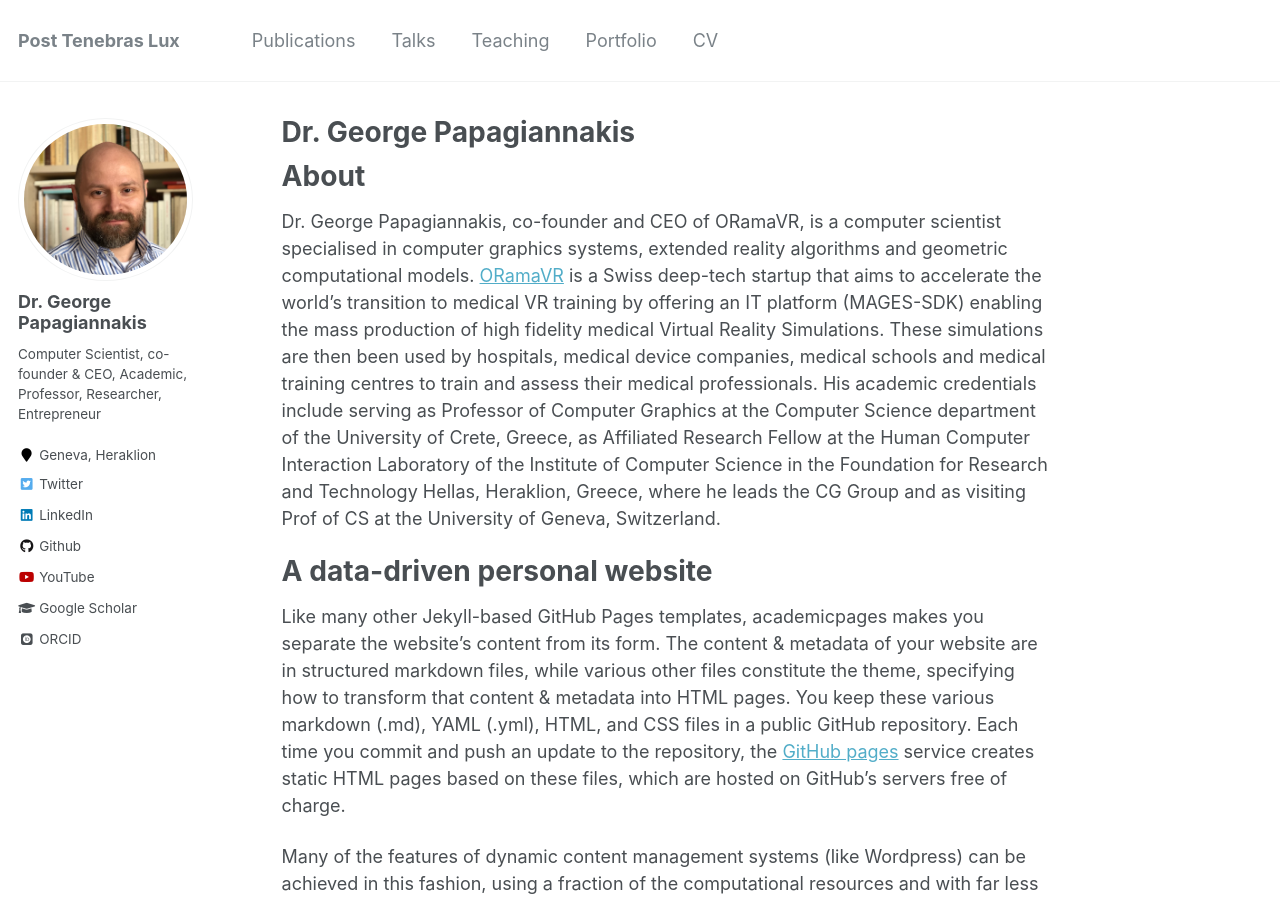
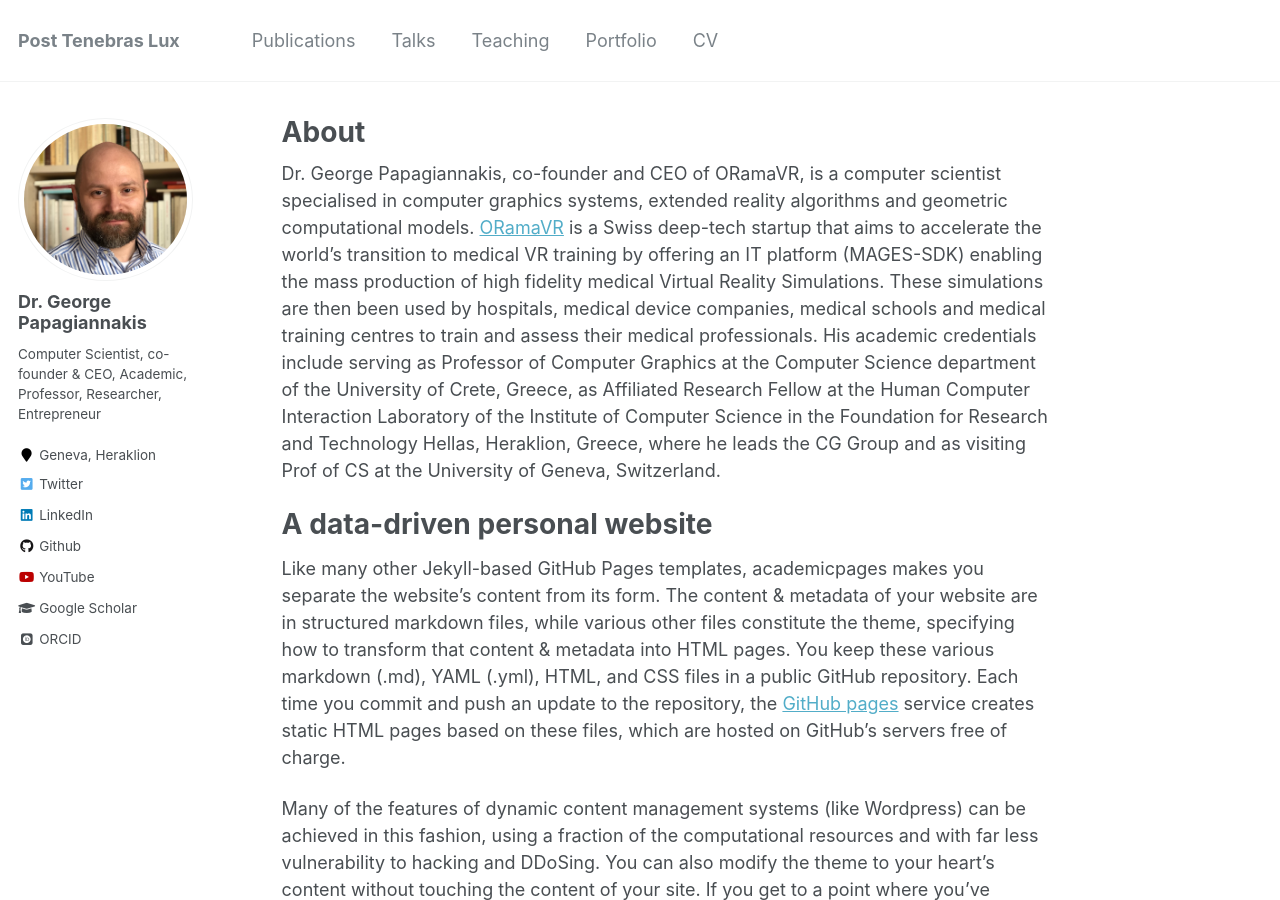
Before and after one commit to papagiannakis/papagiannakis.github.io, a Jekyll site: the page built from _pages/about.md, in a window 1280 px wide and 900 px high. Built offline with Jekyll 4.4.1, drawn with Linux system fonts in a browser that asks for light colours; some web fonts are replaced.

Commit message:
correcting about

```diff
--- a/_pages/about.md
+++ b/_pages/about.md
@@ -1,6 +1,6 @@
 ---
 permalink: /
-title: "Dr. George Papagiannakis"
+title: "About"
 excerpt: "About me"
 author_profile: true
 redirect_from:
```
Also changed, not shown: other parts of _pages/about.md (+1 -2 lines).
